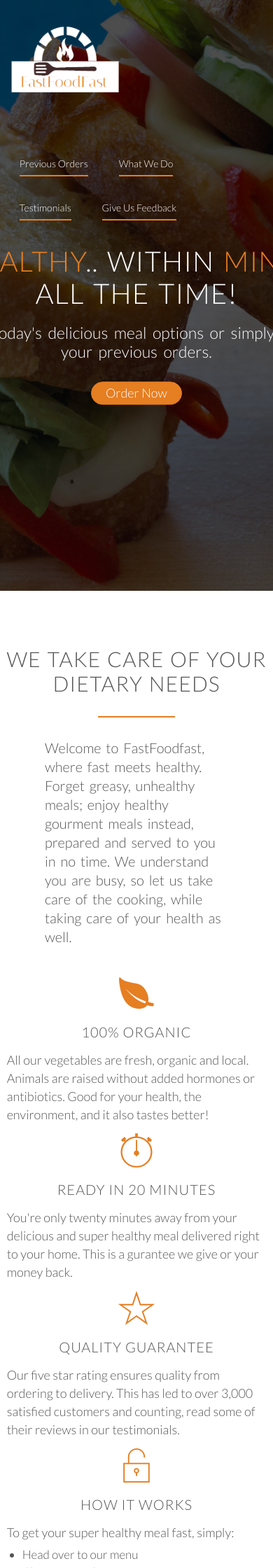
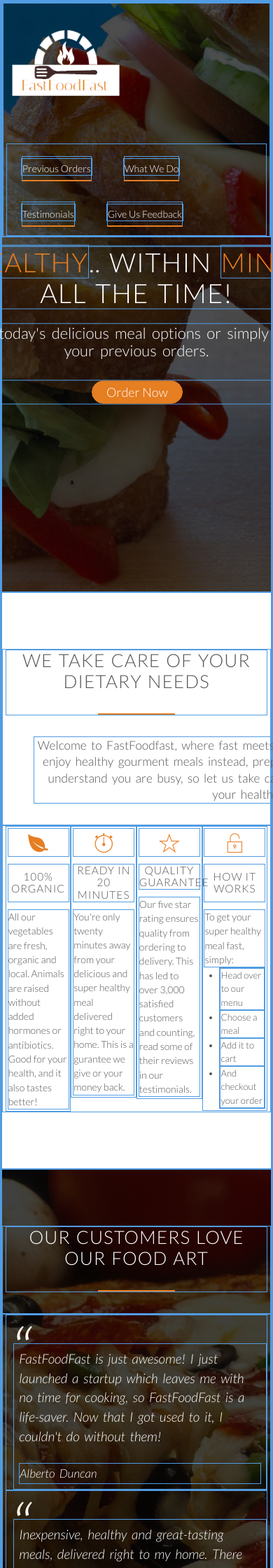
Before and after one commit to Kenneth-Macharia/FastFoodFast, a Flask app: template app/v1/views/templates/index.html in a window 390 px wide; the page is wider, and only the part inside the window is pictured. Shown: the top 2240 px of that part at 70% size. Run offline with Flask 2, Linux system fonts and the light colour scheme; the template is opened without the code that fills it, so the values that code supplies are empty; parts of the project's set-up code (start-up, migrations or seed data) failed here and were passed over; some web fonts are replaced.

Commit message:
[Feature #164026751] add more responsiveness to index.html

```diff
--- a/app/v1/views/static/css/queries.css
+++ b/app/v1/views/static/css/queries.css
@@ -1,26 +1,76 @@
 /* Media queries for various viewport widths */
 
 @media only screen and (max-width:1150px) {
-    /* 1023 - 1150px */
-    .row { padding: 0 2%; }
-    .box { padding: 0.5%; }
-    .works_list { margin-top: 7px;}
-    blockquote:first-child { margin-left: 10px; }
-
+   /* 1081 - 1150px */
+   .row { padding: 0 2%; }
+   .box { padding: 0.5%; }
+   .intro { text-align: center; }
+   .works_list { margin-top: 7px;}
+   blockquote:first-child { margin-left: 10px; }
+   .menu_box {
+      width: 95%;
+      margin-left: 2%;
+   }
+   .footer_col { margin: 0px; }
 }
 
- @media only screen and (max-width:1023px) {
-    /* 768 - 1023px */
-
-
+ @media only screen and (max-width:1080px) {
+   /* 981 - 1080px */
+   .sell_section p { font-size: 87%; }
+   .menu_box {
+      width: 95%;
+      margin-left: 1%;
+   }
+   .meal_price { font-size: 150%; }
  }
 
- @media only screen and (max-width:767px) {
-    /* 481 - 767px */
+ @media only screen and (max-width:980px) {
+   /* 769 - 980px */
+
+   .row { padding: 0 1%;}
+   .intro {
+      width:690px;
+      margin-left: 110px;
+   }
+   .box { margin-left: 10px; }
+   .box h3 { font-size: 85%; }
+   .box p { font-size: 80%; }
+   .works_list { font-size: 68%; }
+   .icon-big { font-size: 200%; }
+   blockquote { font-size: 95%; }
+   .single_line_2_h3 {
+      margin-top: 1px;
+   }
+ }
+
+ @media only screen and (max-width:768px) {
+   /* 481 - 768px */
+   h1 { font-size: 190%; }
+   h2 { font-size: 130%; }
+   .header_texbox p { font-size: 110%; }
+   .box h3 {
+      font-size: 77%;
+      margin-bottom: 10px;
+   }
+   .works_list {
+      font-size: 66%;
+      margin-top: 0;
+   }
+   .box { margin-left: 0px; }
+   .box p { font-size: 70%; }
+   .intro {
+      width:660px;
+      margin-left: 40px;
+   }
+   .single_line_3_h3 {
+      padding: 9px 0 9px 0px;
+   }
+   .icon-big { font-size: 170%; }
+   .span-1-of-4 { width: 25%; }
 
  }
 
  @media only screen and (max-width:480px) {
-    /* 0 - 480px */
+   /* 0 - 480px */
 
  }
--- a/app/v1/views/static/css/style.css
+++ b/app/v1/views/static/css/style.css
@@ -6,7 +6,7 @@
   margin: 0;
   padding: 0;
   box-sizing: border-box;
-  /* border: 1px solid #519ce2; */
+  border: 1px solid #519ce2;
 }
 
 *:focus {
--- a/app/v1/views/templates/index.html
+++ b/app/v1/views/templates/index.html
@@ -66,11 +66,10 @@
        <div class="row">
          <div class="col span-1-of-4 box">
            <i class="ion-leaf icon-big"></i>
-           <h3>100% organic</h3>
+           <h3 class="single_line_3_h3">100% organic</h3>
            <p>
              All our vegetables are fresh, organic and local. Animals are raised
-             without added hormones or antibiotics. Good for your health, the
-             environment, and it also tastes better!
+             without added hormones or antibiotics. Good for your health, and it also tastes better!
            </p>
          </div>
          <div class="col span-1-of-4 box">
@@ -93,7 +92,7 @@
          </div>
          <div class="col span-1-of-4 box">
            <i class="ion-ios-unlocked-outline icon-big"></i>
-           <h3>How it works</h3>
+           <h3 class="single_line_3_h3">How it works</h3>
            <p>
              To get your super healthy meal fast, simply:
            </p>
@@ -171,7 +170,7 @@
                 </div>
                 <div class="menu_divs meal_desc">
                   <p>
-                    Bibimbap, meaning 'mixed rice,' is rice with stir fried vegetables, strips of beef, flavoured with a spicy pepper paste and topped with a fried egg. Delicious!
+                    Bibimbap, meaning 'mixed rice,' is rice with stir fried vegetables, strips of beef, flavoured with a spicy pepper paste and topped with a fried egg.
                   </p>
                 </div>
                 <div class="img_plan_div">
@@ -188,7 +187,7 @@
             <div class="col span-1-of-3">
               <div class="menu_box">
                 <div class="menu_divs">
-                  <h3>Chicken breast steak with vegetables</h3>
+                  <h3 class="single_line_2_h3">Chicken breast steak with vegetables</h3>
                 </div>
                 <div class="menu_divs meal_desc">
                   <p>
@@ -308,7 +307,7 @@
 
   <footer>
       <div class="row footer_row">
-        <div class="col span-1-of-3">
+        <div class="col span-1-of-3 footer_col">
             <div class="row contacts">
                 <h3>Contacts</h3>
                 <p>
@@ -323,7 +322,7 @@
                 </ul>
             </div>
         </div>
-        <div class="col span-1-of-3">
+        <div class="col span-1-of-3 footer_col">
             <div class="row contacts">
                 <h3>Working Hours</h3>
                 <p>
@@ -340,7 +339,7 @@
                 </ul>
             </div>
         </div>
-        <div class="col span-1-of-3">
+        <div class="col span-1-of-3 footer_col">
             <div class="row contacts">
                 <h3>Location</h3>
                 <p>
```
